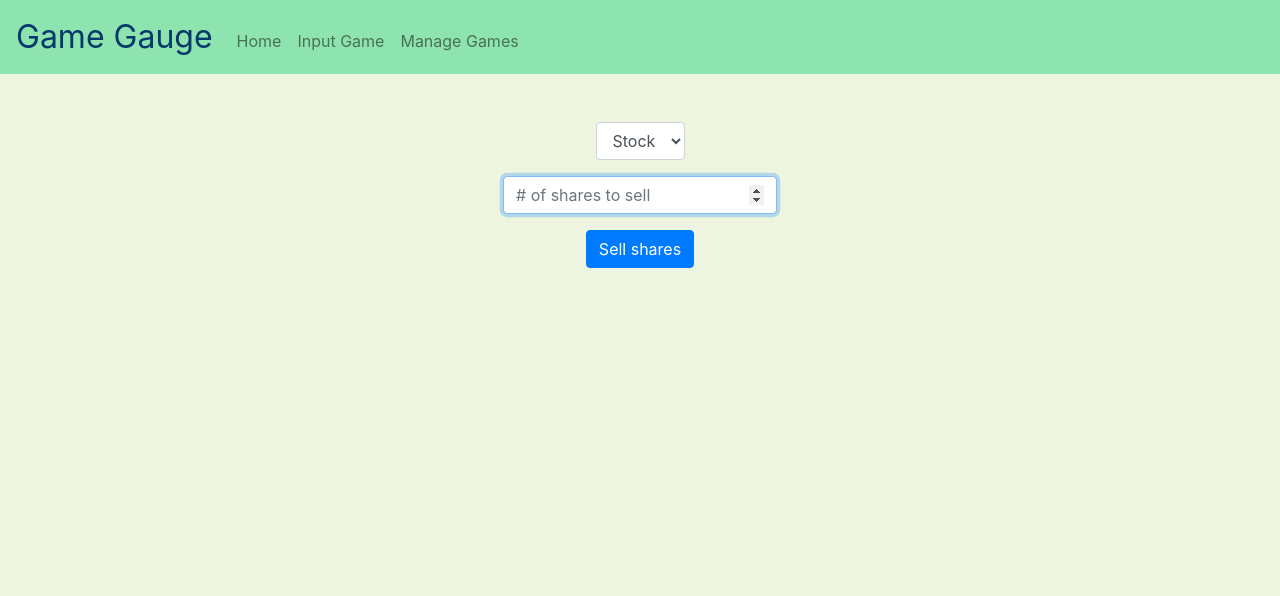
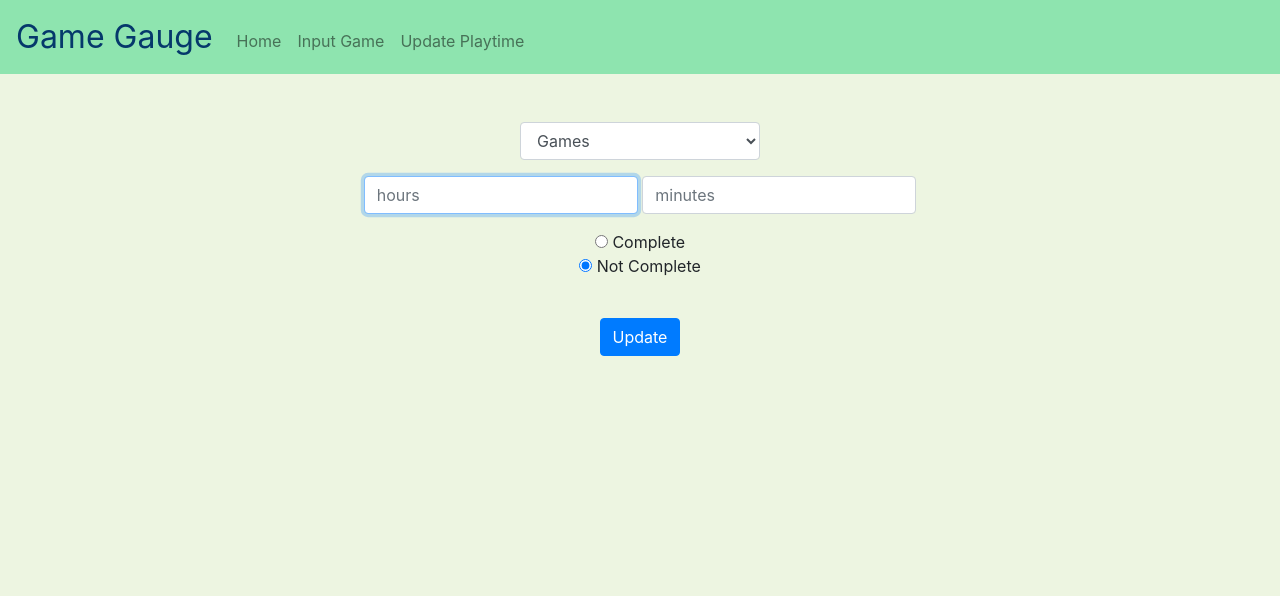
Before and after one commit to alexisken/game-gauge, a Flask app: page /manage in a window 1280 px wide. Shown: the top 596 px of the page. Run offline with Flask 2, Linux system fonts and the light colour scheme; some libraries are stand-ins or nearby versions.

Commit message:
Added playtime & completion update functionality

```diff
--- a/application.py
+++ b/application.py
@@ -102,11 +102,50 @@ def input():
     return render_template("input.html")
 
 
-@app.route("/manage")
+@app.route("/manage", methods=["GET", "POST"])
 def manage():
     """Manage games & progress previously input into system"""
 
-    return render_template("manage.html")
+    # User reached route via POST (as by submitting a form via POST)
+    if request.method == "POST":
+
+        game = request.form.get("game")
+        completion = int(request.form.get("Completion"))
+        minutes = request.form.get("minutes")
+        if minutes:
+            minutes = int(minutes)
+        hours = request.form.get("hours")
+        if hours:
+            hours = int(hours)
+        seconds = 0
+
+        if minutes:
+            seconds = seconds + (minutes * 60)
+        if hours:
+            seconds = seconds + (hours * 60 * 60)
+
+        time_played_prior = db.execute("SELECT playtime FROM games WHERE game_title = :game", game=game)
+
+        if time_played_prior[0]['playtime']:
+            h, m, s = (time_played_prior[0]['playtime']).split(':')
+            seconds_played_prior = int(h) * 3600 + int(m) * 60 + int(s)
+            seconds_played = seconds + seconds_played_prior
+        else:
+            seconds_played = seconds
+
+        playtime = time.strftime('%H:%M:%S', time.gmtime(seconds_played))
+
+        shares_owned = db.execute("UPDATE games SET playtime = :playtime, complete = :completion WHERE game_title = :game",
+                          playtime=playtime, completion=completion, game=game)
+
+        return redirect("/")
+
+
+    game_list = db.execute("SELECT * FROM games")
+    game_list_sorted = sorted(game_list, key = lambda i: (i['game_title']))
+
+    return render_template("manage.html", game_list=game_list_sorted)
+
 
 
 def errorhandler(e):
--- a/templates/layout.html
+++ b/templates/layout.html
@@ -35,7 +35,7 @@
                 <ul class="navbar-nav mr-auto mt-2">
                     <li class="nav-item"><a class="nav-link" href="/">Home</a></li>
                     <li class="nav-item"><a class="nav-link" href="/input">Input Game</a></li>
-                    <li class="nav-item"><a class="nav-link" href="/manage">Manage Games</a></li>
+                    <li class="nav-item"><a class="nav-link" href="/manage">Update Playtime</a></li>
                 </ul>
             </div>
         </nav>
--- a/templates/manage.html
+++ b/templates/manage.html
@@ -1,27 +1,35 @@
 {% extends "layout.html" %}
 
 {% block title %}
-    Manage Games
+    Update Games
 {% endblock %}
 
 {% block main %}
-    <form action="/sell" method="post">
+    <form action="/manage" method="post">
         <div class="form-group">
-            <select class="form-control" name="symbol" required>
-                <option value="" selected disabled>Stock</option>
+            <select class="form-control" name="game" required>
+                <option value="" selected disabled>Games</option>
 
-                {% for stock in stocks %}
-                    <option value="{{ stock['symbol'] }}">{{ stock['symbol'] }}</option>
+                {% for game in game_list %}
+                    <option value="{{ game['game_title'] }}">{{ game['game_title'] }}</option>
                 {% endfor %}
 
             </select>
         </div>
 
         <div class="form-group">
-            <input autocomplete="off" autofocus class="form-control" name="shares" placeholder="# of shares to sell" type="number" step="1">
+            <input autocomplete="off" autofocus class="form-control" name="hours" placeholder="hours" type="int">
+            <input autocomplete="off" autofocus class="form-control" name="minutes" placeholder="minutes" type="int">
         </div>
 
-        <button class="btn btn-primary" type="submit">Sell shares</button>
+        <div class="form-group">
+            <label></label><input value="1" type="radio" name="Completion">
+            Complete</label><br>
+            <label></label><input value="0" type="radio" name="Completion" checked>
+            Not Complete</label><br></br>
+        </div>
+
+        <button class="btn btn-primary" type="submit">Update</button>
 
     </form>
 {% endblock %}
```
Also changed, not shown: games.db.
